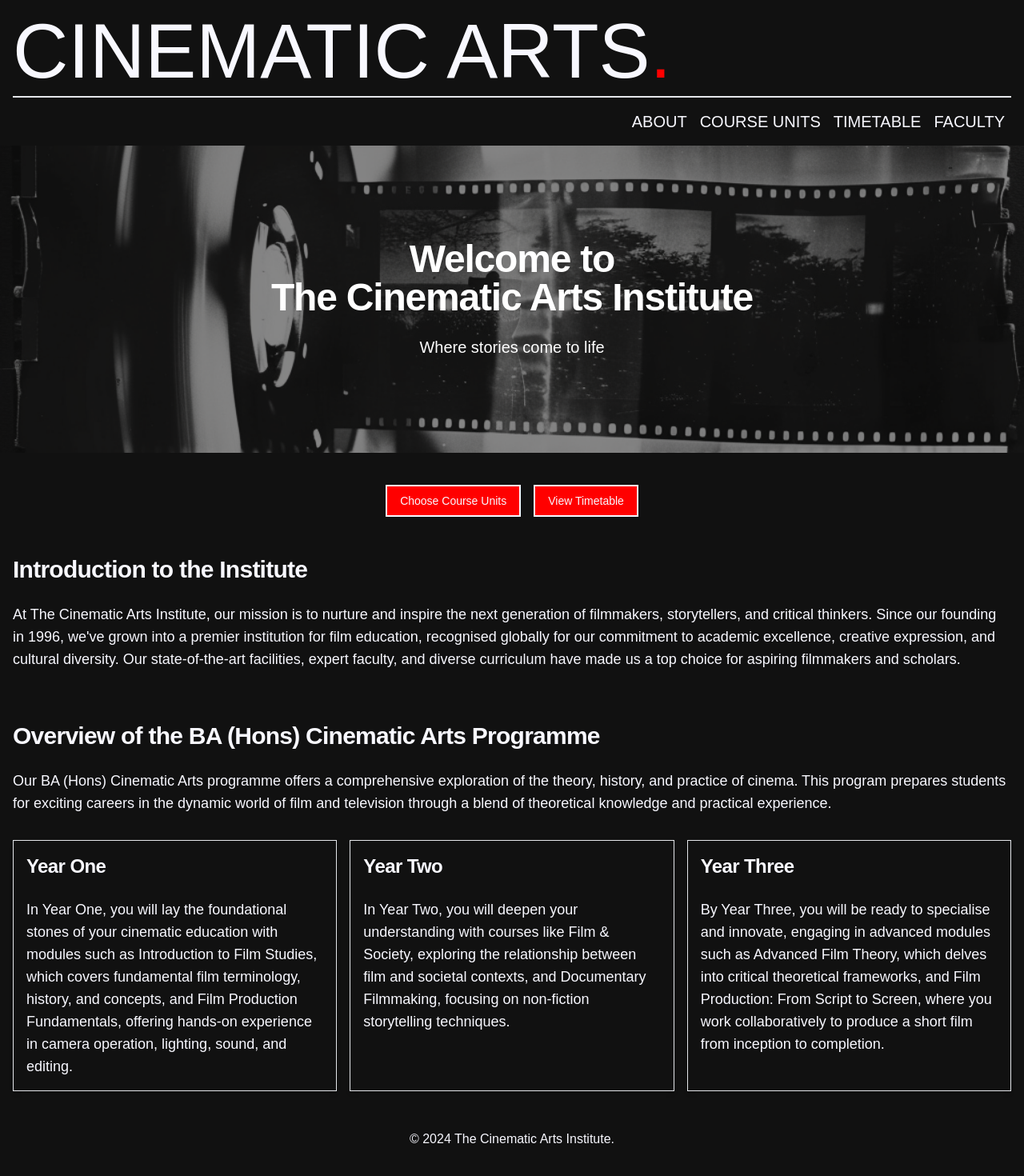
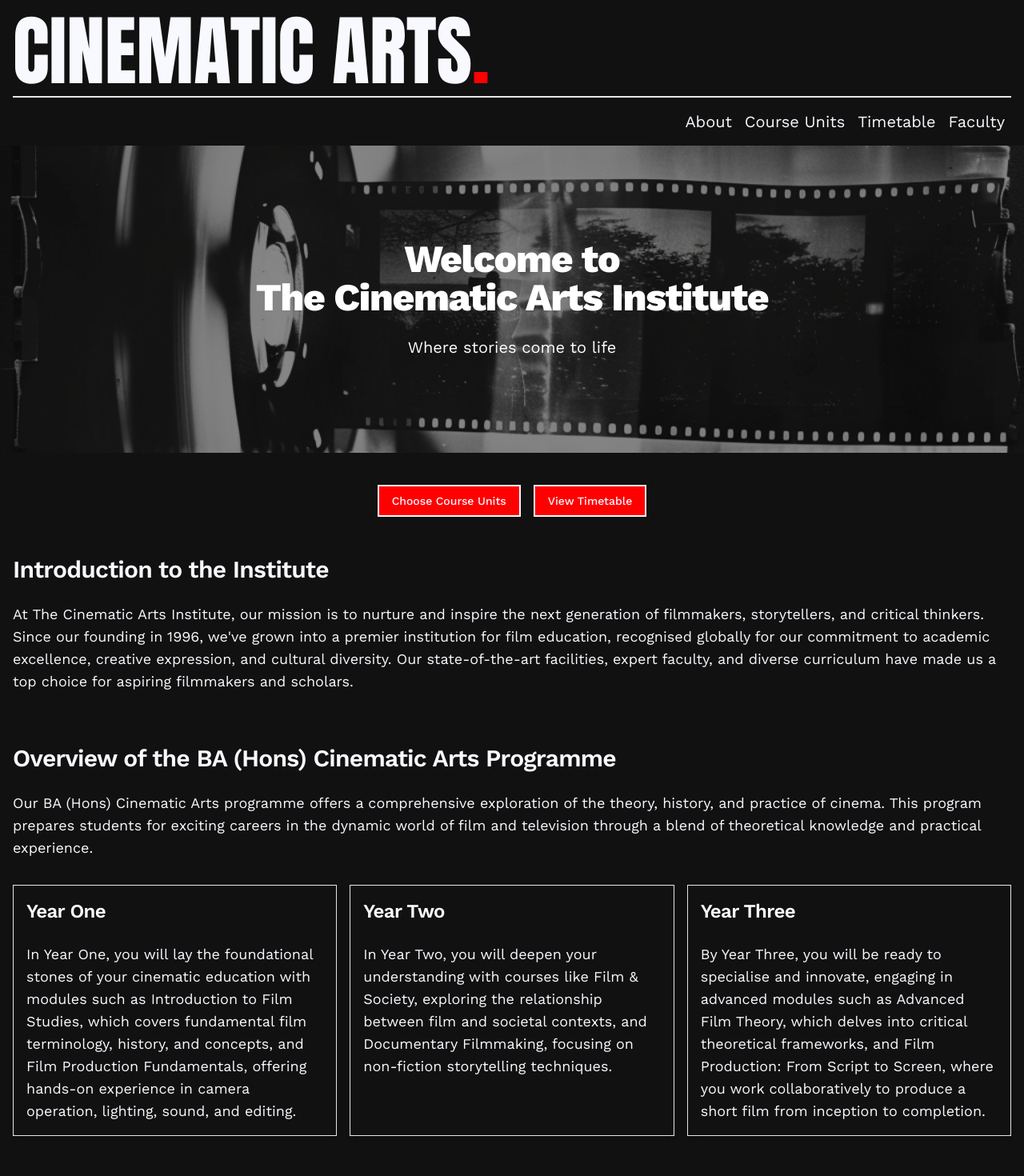
Before and after one commit to jaycee808/cinematic-arts, a Next.js app: page / in a window 1280 px wide. Shown: the top 1470 px of the page at 80% size. Before the commit the page ends 1436 px from the top, so only its background shows below. Built offline with nearby package versions, Linux system fonts and the light colour scheme.

Commit message:
added custom fonts to tailwind

```diff
--- a/app/courseUnits/page.jsx
+++ b/app/courseUnits/page.jsx
@@ -83,7 +83,7 @@ const CourseUnitsPage = () => {
     return (
         <div className="p-4 bg">
             <header className="p-4 border-b">
-                <h1 className="scroll-m-20 text-4xl font-extrabold tracking-tight lg:text-5xl">Course Units</h1>
+                <h1 className="scroll-m-20 text-4xl font-extrabold tracking-tight lg:text-5xl font-workSans">Course Units</h1>
             </header>
 
             <div className="flex flex-col md:flex-row">
@@ -91,13 +91,13 @@ const CourseUnitsPage = () => {
                 { /* Mandatory units section */ }
                 <main className="md:w-3/4 p-4 overflow-y-scroll h-screen">
                     <div className="mb-8">
-                        <h2 className="text-3xl font-semibold tracking-tight mb-4">Mandatory Units</h2>
-                        <div className="space-y-4">
+                        <h2 className="text-3xl font-semibold tracking-tight mb-4 font-workSans">Mandatory Units</h2>
+                        <div className="space-y-4 font-workSans">
                             {mandatoryUnits.map(unit => (
                                 <Card key={unit._id}>
                                     <CardHeader>
-                                        <CardTitle className="text-2xl font-semibold tracking-tight">{unit.title}</CardTitle>
-                                        <p className="leading-7 mt-2">{unit.teacher}</p>
+                                        <CardTitle className="text-2xl font-semibold tracking-tight font-workSans">{unit.title}</CardTitle>
+                                        <p className="leading-7 mt-2 font-workSans">{unit.teacher}</p>
                                     </CardHeader>
                                     <CardContent>
                                         <p className="leading-7 mt-4">{unit.overview}</p>
@@ -142,8 +142,8 @@ const CourseUnitsPage = () => {
 
                     {/* Optional units section */}
                     <div>
-                        <h2 className="text-3xl font-semibold tracking-tight mb-4">Optional Units</h2>
-                        <div className="space-y-4">
+                        <h2 className="text-3xl font-semibold tracking-tight mb-4 font-workSans">Optional Units</h2>
+                        <div className="space-y-4 font-workSans">
                             {optionalUnits.map(unit => (
                                 <Card key={unit._id}>
                                     <CardHeader>
--- a/app/globals.css
+++ b/app/globals.css
@@ -2,21 +2,22 @@
 @tailwind components;
 @tailwind utilities;
 
-@import url('https://fonts.googleapis.com/css2?family=Anton&family=Antonio:wght@100..700&family=Inter+Tight:ital,wght@0,100..900;1,100..900&family=Inter:wght@100..900&family=Work+Sans:ital,wght@0,100..900;1,100..900&display=swap');
-
-#logo {
+.font-anton {
     font-family: "Anton", sans-serif;
 }
 
-.navbar {
-    font-family: "Work Sans", sans-serif;
-    text-transform: uppercase;
-}
-
-h1, h2, h3, h4 {
+.font-antonio {
     font-family: "Antonio", sans-serif;
 }
 
-p, ul, li, button {
+.font-interTight {
+    font-family: "Inter Tight", sans-serif;
+}
+
+.font-inter {
+    font-family: "Inter", sans-serif;
+}
+
+.font-workSans {
     font-family: "Work Sans", sans-serif;
 }
--- a/app/layout.jsx
+++ b/app/layout.jsx
@@ -1,5 +1,5 @@
 import React from 'react';
-import './globals.css'
+import './globals.css';
 import NavBar from '../components/NavBar';
 import Footer from '../components/Footer';
 
@@ -10,6 +10,11 @@ export const metadata = {
 const PrimaryLayout = ({ children }) => {
     return (
         <html lang="en" className="bg-black text-ghostWhite">
+        <head>
+            <link rel="preconnect" href="https://fonts.googleapis.com" />
+            <link rel="preconnect" href="https://fonts.gstatic.com" crossorigin="true" />
+            <link href="https://fonts.googleapis.com/css2?family=Anton&family=Antonio:wght@100..700&family=Inter+Tight:ital,wght@0,100..900;1,100..900&family=Inter:wght@100..900&family=Work+Sans:ital,wght@0,100..900;1,100..900&display=swap" rel="stylesheet" />
+        </head>
         <body>
             <div>
                 <NavBar />
--- a/app/page.jsx
+++ b/app/page.jsx
@@ -17,42 +17,42 @@ const HomePage = () => {
                     className="w-full h-full"
                 />
                 <div className="absolute inset-0 flex flex-col items-center justify-center bg-black bg-opacity-50">
-                    <h1 className="text-3xl font-extrabold tracking-tight text-white lg:text-5xl text-center">
+                    <h1 className="text-3xl font-extrabold tracking-tight text-white lg:text-5xl text-center font-workSans">
                         Welcome to
                         <br></br>
                         The Cinematic Arts Institute
                     </h1>
-                    <p className="leading-7 mt-6 text-xl text-white">
+                    <p className="leading-7 mt-6 text-xl text-white font-workSans">
                         Where stories come to life
                     </p>
                 </div>
             </div>
             <section className="mt-10 flex justify-center space-x-4">
                 <Link href="/courseUnits">
-                    <Button className="bg-red border-solid border-2 border-ghostWhite hover:bg-red-700">Choose Course Units</Button>
+                    <Button className="bg-red border-solid border-2 border-ghostWhite hover:bg-red-700 font-workSans">Choose Course Units</Button>
                 </Link>
                 <Link href="/timetable">
-                    <Button className="bg-red border-solid border-2 border-ghostWhite hover:bg-red-700">View Timetable</Button>
+                    <Button className="bg-red border-solid border-2 border-ghostWhite hover:bg-red-700 font-workSans">View Timetable</Button>
                 </Link>
             </section>
 
             <section className="container mx-auto my-8 p-4">
-                <h2 className="scroll-m-20 text-3xl font-semibold tracking-tight">
+                <h2 className="scroll-m-20 text-3xl font-semibold tracking-tight font-workSans">
                     Introduction to the Institute
                 </h2>
-                <p className="leading-7 mt-6 text-lg">
+                <p className="leading-7 mt-6 text-lg font-workSans">
                     At The Cinematic Arts Institute, our mission is to nurture and inspire the next generation of filmmakers, storytellers, and critical thinkers. Since our founding in 1996, we've grown into a premier institution for film education, recognised globally for our commitment to academic excellence, creative expression, and cultural diversity. Our state-of-the-art facilities, expert faculty, and diverse curriculum have made us a top choice for aspiring filmmakers and scholars.
                 </p>
             </section>
 
             <section className="container mx-auto my-8 p-4">
-                <h2 className="scroll-m-20 text-3xl font-semibold tracking-tight">
+                <h2 className="scroll-m-20 text-3xl font-semibold tracking-tight font-workSans">
                     Overview of the BA (Hons) Cinematic Arts Programme
                 </h2>
-                <p className="leading-7 mt-6 text-lg">
+                <p className="leading-7 mt-6 text-lg font-workSans">
                     Our BA (Hons) Cinematic Arts programme offers a comprehensive exploration of the theory, history, and practice of cinema. This program prepares students for exciting careers in the dynamic world of film and television through a blend of theoretical knowledge and practical experience.
                 </p>
-                <div className="flex flex-col lg:flex-row lg:space-x-4 space-y-8 lg:space-y-0 mt-8">
+                <div className="flex flex-col lg:flex-row lg:space-x-4 space-y-8 lg:space-y-0 mt-8 font-workSans">
                     <div className="w-full lg:w-1/3 p-4 border border-gray-200 rounded-lg shadow-md">
                         <h3 className="scroll-m-20 text-2xl font-semibold tracking-tight text-red-600">
                             Year One
--- a/app/timetable/page.jsx
+++ b/app/timetable/page.jsx
@@ -62,12 +62,12 @@ const TimetablePage = () => {
     };
 
     return (
-        <div className="p-4">
+        <div className="p-4 font-workSans">
             <header className="p-4 border-b">
                 <h1 className="scroll-m-20 text-4xl font-extrabold tracking-tight lg:text-5xl">Your Timetable</h1>
             </header>
 
-            <main className="grid grid-cols-5 gap-4 py-4">
+            <main className="grid grid-cols-5 gap-4 p-4">
                 {daysOfWeek.map(day => {
                     const classes = getClassesByDay(day);
                     return (
--- a/components/Footer.jsx
+++ b/components/Footer.jsx
@@ -3,7 +3,7 @@ import React from 'react';
 const Footer = () => {
     return (
         <footer>
-            <div className="text-center">
+            <div className="text-center font-workSans">
                 <p>© 2024 The Cinematic Arts Institute.</p>
             </div>
         </footer>
--- a/components/NavBar.jsx
+++ b/components/NavBar.jsx
@@ -18,10 +18,10 @@ const NavBar = () => {
     return (
         <nav className="p-4">
             <div>
-                <div id="logo" className="text-5xl md:text-8xl border-b-2 pb-2 mb-4">
+                <div id="logo" className="text-5xl md:text-8xl border-b-2 pb-2 mb-4 font-anton">
                     <Link href="/">CINEMATIC ARTS<span className="text-red">.</span></Link>
                 </div>
-                <div className="navbar flex lg:justify-end md:justify-center sm:justify-center space-x-2 md:space-x-4 md:px-2 text-sm sm:text-xl">
+                <div className="navbar flex lg:justify-end md:justify-center sm:justify-center space-x-2 md:space-x-4 md:px-2 text-sm sm:text-xl font-workSans">
                     <div className="relative z-50">
                         <button
                             onClick={toggleAboutDropdown}
--- a/tailwind.config.js
+++ b/tailwind.config.js
@@ -1,11 +1,13 @@
 /** @type {import('tailwindcss').Config} */
+const defaultTheme = require('tailwindcss/defaultTheme');
+
 module.exports = {
   darkMode: ["class"],
   content: [
-    './pages/**/*.{jsx, ts,tsx}',
-    './components/**/*.{jsx, ts,tsx}',
-    './app/**/*.{jsx, ts,tsx}',
-    './src/**/*.{jsx, ts,tsx}',
+    './pages/**/*.{jsx,ts,tsx}',
+    './components/**/*.{jsx,ts,tsx}',
+    './app/**/*.{jsx,ts,tsx}',
+    './src/**/*.{jsx,ts,tsx}',
   ],
   prefix: "",
   theme: {
@@ -75,6 +77,13 @@ module.exports = {
         "accordion-down": "accordion-down 0.2s ease-out",
         "accordion-up": "accordion-up 0.2s ease-out",
       },
+      fontFamily: {
+        anton: ['"Anton"', ...defaultTheme.fontFamily.sans],
+        antonio: ['"Antonio"', ...defaultTheme.fontFamily.sans],
+        interTight: ['"Inter Tight"', ...defaultTheme.fontFamily.sans],
+        inter: ['"Inter"', ...defaultTheme.fontFamily.sans],
+        workSans: ['"Work Sans"', ...defaultTheme.fontFamily.sans],
+      },
     },
   },
   plugins: [require("tailwindcss-animate")],
```
Lines whose indentation alone changed are shown as unchanged.
